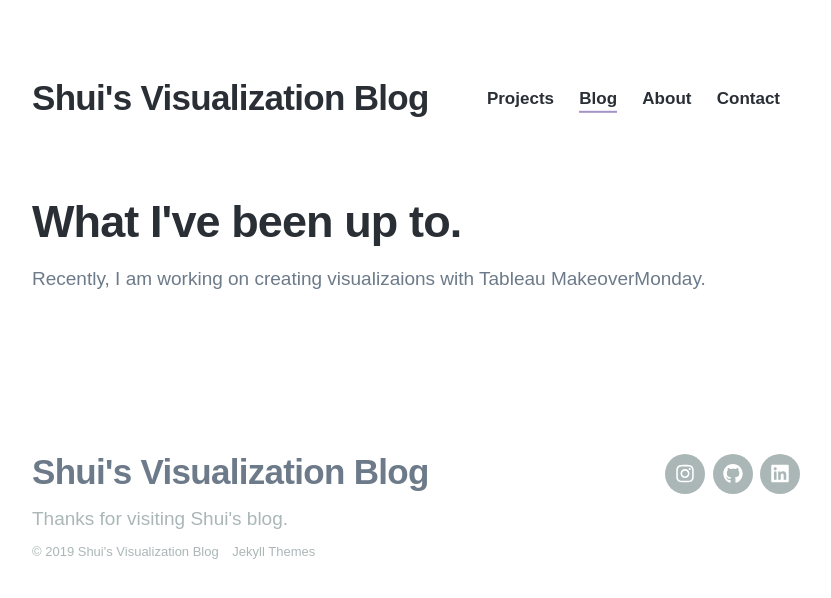
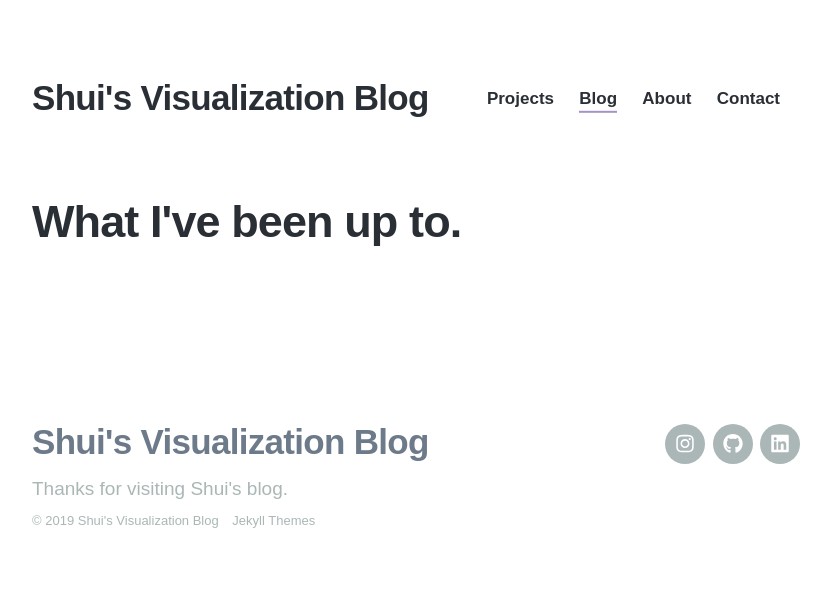
Before and after one commit to Shui-Yu/shui-yu.github.io, a Jekyll site: the page built from blog/index.html, in a window 1280 px wide. Shown: the top 598 px of the page, without its empty margins (224-1055 px from the left). Built offline with Jekyll 4.4.1, drawn with Linux system fonts in a browser that asks for light colours; nearby versions of some CDN libraries; some web fonts are replaced; the list of posts is cut into pages by our own code.

Commit message:
Update index.html

```diff
--- a/blog/index.html
+++ b/blog/index.html
@@ -10,7 +10,7 @@ featured_image: /images/social.jpg
 	<div class="wrap">
 
 		<h1>What I've been up to.</h1>
-		<p>Recently, I am working on creating visualizaions with Tableau MakeoverMonday.</p>
+		<p> </p>
 
 	</div>
 
```
